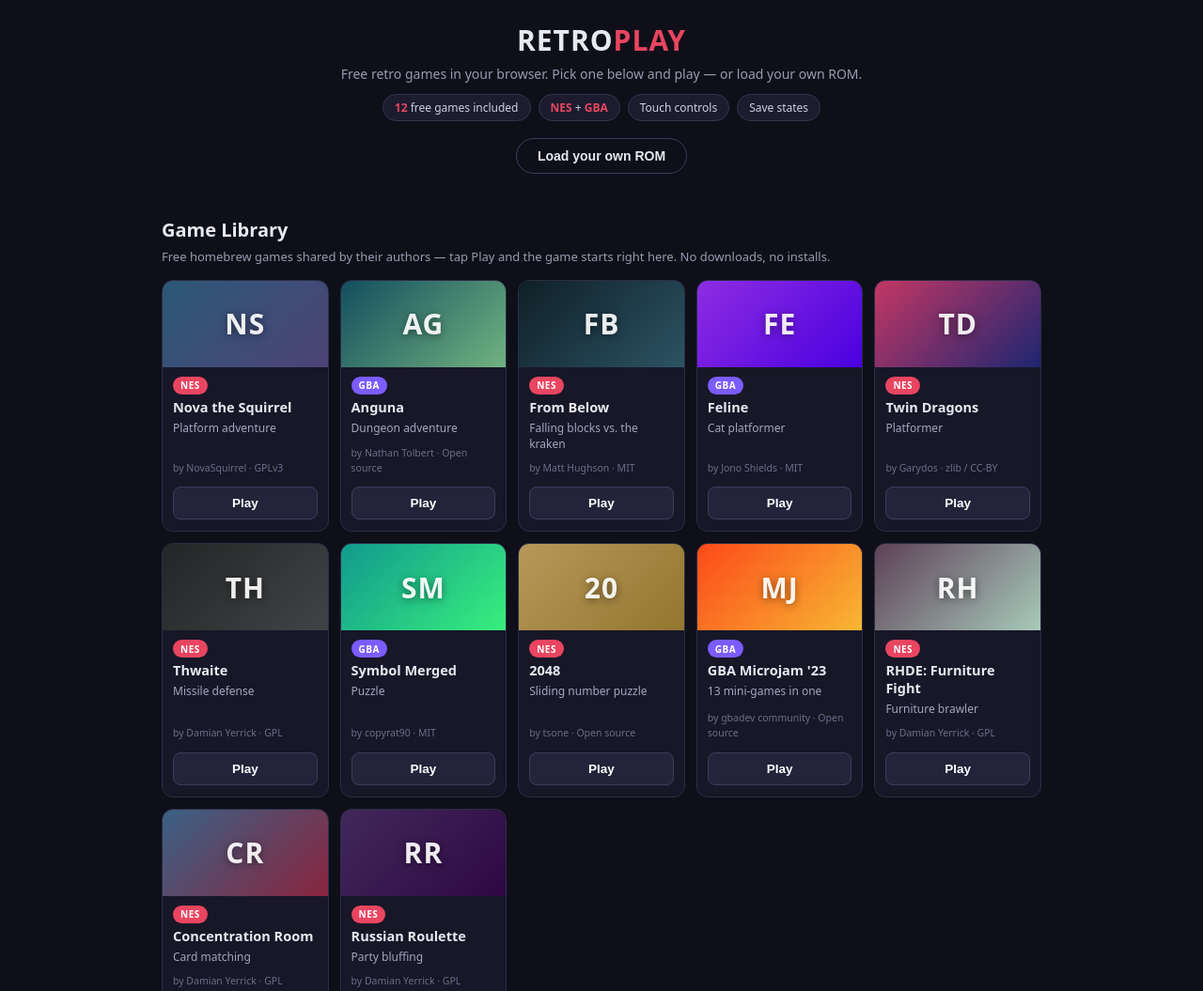
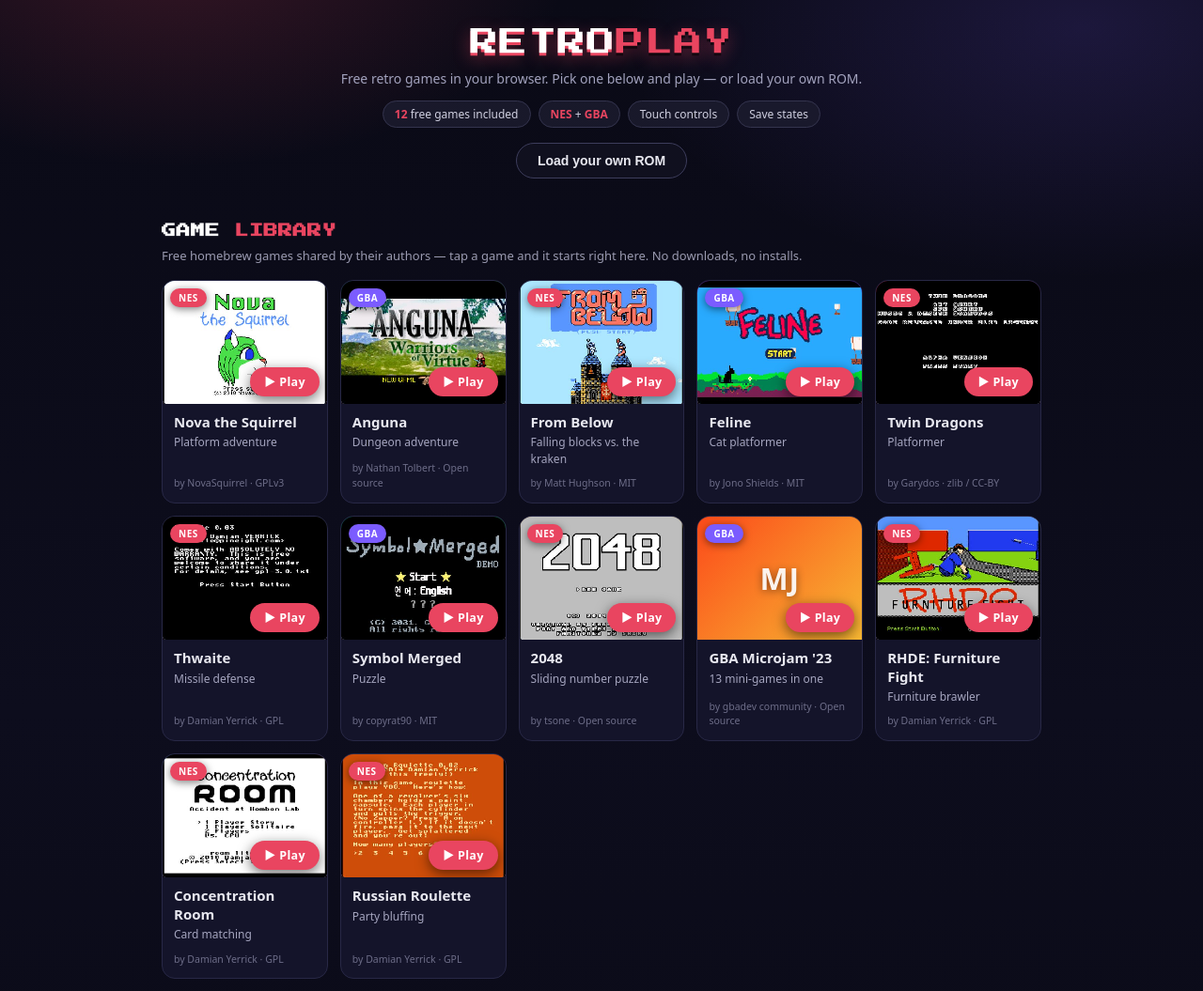
Before and after one commit to namh38873-code/retro-emu-web, a plain HTML site: page index.html in a window 1280 px wide. Shown: the top 1055 px of the page at 94% size. Drawn offline with nearby package versions, Linux system fonts and the light colour scheme.

```diff
--- a/index.html
+++ b/index.html
@@ -5,41 +5,53 @@
 <meta name="viewport" content="width=device-width, initial-scale=1.0, maximum-scale=1.0, user-scalable=no">
 <title>RetroPlay — NES & GBA in your browser</title>
 <meta name="description" content="Play free homebrew NES and Game Boy Advance games right in your browser, or load your own ROM files. Touch controls and save states included.">
+<link rel="preconnect" href="https://fonts.googleapis.com">
+<link rel="preconnect" href="https://fonts.gstatic.com" crossorigin>
+<link href="https://fonts.googleapis.com/css2?family=Press+Start+2P&display=swap" rel="stylesheet">
 <style>
   * { margin:0; padding:0; box-sizing:border-box; }
-  body { background:#0f0f1a; color:#e8e8f0; font-family:system-ui,-apple-system,'Segoe UI',Roboto,sans-serif; min-height:100vh; }
-  header { text-align:center; padding:22px 16px 6px; }
-  header h1 { font-size:30px; letter-spacing:1px; }
-  header h1 span { color:#e94560; }
-  header p { color:#9a9ab0; font-size:14px; margin-top:6px; }
-  .badges { display:flex; gap:8px; justify-content:center; margin:12px 0 4px; flex-wrap:wrap; }
-  .badge { background:#1c1c2e; border:1px solid #34344e; color:#cfcfe0; font-size:12px; padding:5px 12px; border-radius:999px; }
+  body {
+    background:
+      radial-gradient(600px 340px at 15% -60px, rgba(233,69,96,.20), transparent 70%),
+      radial-gradient(700px 380px at 90% 30px, rgba(123,92,255,.16), transparent 70%),
+      linear-gradient(180deg, #0a0a16 0%, #0d0d1d 55%, #0a0a16 100%);
+    color:#e8e8f0; font-family:system-ui,-apple-system,'Segoe UI',Roboto,sans-serif; min-height:100vh;
+  }
+  header { text-align:center; padding:30px 16px 4px; }
+  .logo { font-family:'Press Start 2P', monospace; font-size:clamp(19px, 6vw, 30px); letter-spacing:1px; color:#fff; text-shadow:0 3px 0 #e94560, 0 6px 18px rgba(233,69,96,.45); }
+  .logo span { color:#e94560; text-shadow:0 3px 0 rgba(0,0,0,.55), 0 6px 18px rgba(233,69,96,.45); }
+  header p { color:#a2a2bd; font-size:14px; margin-top:14px; }
+  .badges { display:flex; gap:8px; justify-content:center; margin:14px 0 2px; flex-wrap:wrap; }
+  .badge { background:rgba(28,28,46,.85); border:1px solid #34344e; color:#cfcfe0; font-size:12px; padding:5px 12px; border-radius:999px; }
   .badge b { color:#e94560; }
-  #ownBtn { margin-top:14px; background:transparent; color:#e8e8f0; border:1.5px solid #3d3d5c; font-size:14px; font-weight:600; padding:10px 22px; border-radius:999px; cursor:pointer; }
+  #ownBtn { margin-top:14px; background:rgba(20,20,36,.6); color:#e8e8f0; border:1.5px solid #3d3d5c; font-size:14px; font-weight:600; padding:10px 22px; border-radius:999px; cursor:pointer; }
   #ownBtn:active { border-color:#e94560; color:#e94560; }
   #err { color:#ff7070; font-size:13px; min-height:18px; text-align:center; padding:4px 16px 0; }
-  #wrap { max-width:960px; margin:10px auto 0; padding:0 10px; }
-  #stage { display:none; width:100%; aspect-ratio:4/3; max-height:78vh; background:#000; border-radius:10px; overflow:hidden; position:relative; }
+  #wrap { max-width:960px; margin:12px auto 0; padding:0 10px; }
+  #stage { display:none; width:100%; aspect-ratio:4/3; max-height:78vh; background:#000; border-radius:12px; overflow:hidden; position:relative; border:1px solid #34344e; box-shadow:0 12px 44px rgba(0,0,0,.55), 0 0 0 4px rgba(233,69,96,.08); }
   #stage.on { display:block; }
   #game { width:100%; height:100%; }
-  #closeBtn { position:absolute; top:8px; right:8px; z-index:20; background:rgba(10,10,18,.72); color:#fff; border:1.5px solid rgba(255,255,255,.55); border-radius:999px; font-size:13px; font-weight:700; padding:7px 14px; cursor:pointer; }
+  #closeBtn { position:absolute; top:8px; right:8px; z-index:20; background:rgba(10,10,18,.75); color:#fff; border:1.5px solid rgba(255,255,255,.55); border-radius:999px; font-size:13px; font-weight:700; padding:7px 14px; cursor:pointer; }
   #loading { position:absolute; inset:0; display:none; align-items:center; justify-content:center; background:#000; color:#cfcfe0; font-size:15px; z-index:5; }
-  section.lib { max-width:960px; margin:22px auto 0; padding:0 12px; }
-  section.lib h2 { font-size:20px; }
-  section.lib .sub { color:#9a9ab0; font-size:13px; margin:5px 0 14px; line-height:1.6; }
-  .grid { display:grid; grid-template-columns:repeat(auto-fill,minmax(150px,1fr)); gap:12px; }
-  .card { background:#171728; border:1px solid #2c2c44; border-radius:12px; overflow:hidden; display:flex; flex-direction:column; }
-  .cover { height:92px; display:flex; align-items:center; justify-content:center; font-size:30px; font-weight:800; color:rgba(255,255,255,.92); letter-spacing:1px; text-shadow:0 2px 8px rgba(0,0,0,.45); }
-  .card .body { padding:10px 11px 12px; display:flex; flex-direction:column; gap:4px; flex:1; }
-  .card .t { font-size:14.5px; font-weight:700; line-height:1.3; }
-  .card .g { font-size:12px; color:#a5a5bf; }
-  .card .meta { font-size:10.5px; color:#6d6d88; margin-top:auto; padding-top:6px; line-height:1.5; }
-  .sys { align-self:flex-start; font-size:10px; font-weight:800; padding:2.5px 8px; border-radius:999px; background:#e94560; color:#fff; letter-spacing:.5px; }
+  section.lib { max-width:960px; margin:26px auto 0; padding:0 12px; }
+  section.lib h2 { font-family:'Press Start 2P', monospace; font-size:15px; color:#fff; letter-spacing:.5px; }
+  section.lib h2 i { color:#e94560; font-style:normal; }
+  section.lib .sub { color:#9a9ab0; font-size:13px; margin:9px 0 15px; line-height:1.6; }
+  .grid { display:grid; grid-template-columns:repeat(auto-fill,minmax(160px,1fr)); gap:13px; }
+  .card { background:#14142a; border:1px solid #282846; border-radius:14px; overflow:hidden; display:flex; flex-direction:column; cursor:pointer; transition:transform .12s ease, border-color .12s ease; }
+  .card:active { transform:scale(.98); border-color:#e94560; }
+  .coverbox { position:relative; aspect-ratio:4/3; overflow:hidden; }
+  .covergrad { position:absolute; inset:0; display:flex; align-items:center; justify-content:center; font-size:32px; font-weight:800; color:rgba(255,255,255,.92); letter-spacing:1px; text-shadow:0 2px 8px rgba(0,0,0,.45); }
+  .coverimg { position:absolute; inset:0; width:100%; height:100%; object-fit:cover; image-rendering:pixelated; }
+  .sys { position:absolute; top:8px; left:8px; z-index:2; font-size:10px; font-weight:800; padding:3px 9px; border-radius:999px; background:#e94560; color:#fff; letter-spacing:.5px; box-shadow:0 2px 8px rgba(0,0,0,.5); }
   .sys.gba { background:#7b5cff; }
-  .play { margin-top:8px; background:#23233a; color:#fff; border:1px solid #3d3d5c; border-radius:8px; padding:9px 0; font-size:13.5px; font-weight:700; cursor:pointer; }
-  .play:active { background:#e94560; border-color:#e94560; }
-  .credits { max-width:960px; margin:16px auto 0; padding:0 16px; color:#6d6d88; font-size:11.5px; line-height:1.7; }
-  .how { max-width:960px; margin:18px auto 0; padding:0 16px 30px; }
+  .playpill { position:absolute; right:8px; bottom:8px; z-index:2; background:#e94560; color:#fff; font-size:12.5px; font-weight:800; padding:7px 15px; border-radius:999px; box-shadow:0 4px 14px rgba(0,0,0,.55); letter-spacing:.3px; }
+  .card .body { padding:10px 12px 12px; display:flex; flex-direction:column; gap:3px; flex:1; }
+  .card .t { font-size:15px; font-weight:700; line-height:1.3; }
+  .card .g { font-size:12px; color:#a5a5bf; line-height:1.45; }
+  .card .meta { font-size:10.5px; color:#6d6d88; margin-top:auto; padding-top:7px; line-height:1.5; }
+  .credits { max-width:960px; margin:18px auto 0; padding:0 16px; color:#6d6d88; font-size:11.5px; line-height:1.7; }
+  .how { max-width:960px; margin:20px auto 0; padding:0 16px 30px; }
   .how h2 { font-size:17px; margin-bottom:10px; color:#fff; }
   .how ol { margin-left:20px; color:#b9b9cc; font-size:14px; line-height:1.75; }
   .how .note { margin-top:14px; background:#1c1c2e; border:1px solid #34344e; border-radius:8px; padding:10px 14px; font-size:13px; color:#9a9ab0; line-height:1.6; }
@@ -68,7 +80,7 @@
 </head>
 <body>
 <header>
-  <h1>RETRO<span>PLAY</span></h1>
+  <div class="logo">RETRO<span>PLAY</span></div>
   <p>Free retro games in your browser. Pick one below and play — or load your own ROM.</p>
   <div class="badges">
     <div class="badge"><b>12</b> free games included</div>
@@ -90,8 +102,8 @@
 </div>
 
 <section class="lib">
-  <h2>Game Library</h2>
-  <p class="sub">Free homebrew games shared by their authors — tap Play and the game starts right here. No downloads, no installs.</p>
+  <h2>GAME <i>LIBRARY</i></h2>
+  <p class="sub">Free homebrew games shared by their authors — tap a game and it starts right here. No downloads, no installs.</p>
   <div class="grid" id="grid"></div>
 </section>
 
@@ -100,14 +112,14 @@
 <div class="how">
   <h2>How to play</h2>
   <ol>
-    <li>Tap <b>Play</b> on any game in the library — or tap <b>Load your own ROM</b> to load your own ROM file (.nes, .gba, or a .zip containing one). You can also drag &amp; drop a file anywhere on this page.</li>
+    <li>Tap any game in the library — or tap <b>Load your own ROM</b> to load your own ROM file (.nes, .gba, or a .zip containing one). You can also drag &amp; drop a file anywhere on this page.</li>
     <li>On phones, the touch gamepad appears automatically while a game is running. On desktop, use the arrow keys + Z / X / Enter / Shift.</li>
     <li>Use the player menu (bottom bar) for save states, screenshots and full screen. Tap ✕ Close to stop and go back to the library.</li>
   </ol>
   <div class="note">RetroPlay does not include any commercial games. Only load ROM files that you own and have the right to use.</div>
 </div>
 
-<footer>retro web v1.4</footer>
+<footer>retro web v2.0</footer>
 
 <script src="https://cdnjs.cloudflare.com/ajax/libs/jszip/3.10.1/jszip.min.js"></script>
 <script>
@@ -148,15 +160,18 @@
     var card = document.createElement('div');
     card.className = 'card';
     card.innerHTML =
-      '<div class="cover" style="background:linear-gradient(135deg,' + g.c1 + ',' + g.c2 + ')">' + g.ini + '</div>' +
+      '<div class="coverbox">' +
+        '<div class="covergrad" style="background:linear-gradient(135deg,' + g.c1 + ',' + g.c2 + ')">' + g.ini + '</div>' +
+        '<img class="coverimg" src="games/covers/' + g.id + '.jpg" alt="" loading="lazy" onerror="this.remove()">' +
+        '<span class="sys' + (g.sys === 'GBA' ? ' gba' : '') + '">' + g.sys + '</span>' +
+        '<span class="playpill">▶ Play</span>' +
+      '</div>' +
       '<div class="body">' +
-        '<span class="sys' + (g.sys === 'GBA' ? ' gba' : '') + '">' + g.sys + '</span>' +
         '<div class="t">' + g.t + '</div>' +
         '<div class="g">' + g.genre + '</div>' +
         '<div class="meta">by ' + g.author + ' · ' + g.license + '</div>' +
-        '<button class="play" type="button">Play</button>' +
       '</div>';
-    card.querySelector('.play').addEventListener('click', function () { playLibrary(g); });
+    card.addEventListener('click', function () { playLibrary(g); });
     grid.appendChild(card);
   });
 
```
Also changed, not shown: games/covers/anguna.jpg (added), games/covers/croom.jpg (added), games/covers/feline.jpg (added), games/covers/frombelow.jpg (added), games/covers/n2048.jpg (added), games/covers/nova.jpg (added), games/covers/rhde.jpg (added), games/covers/roulette.jpg (added), games/covers/symmerged.jpg (added), games/covers/thwaite.jpg (added), games/covers/twindragons.jpg (added).
